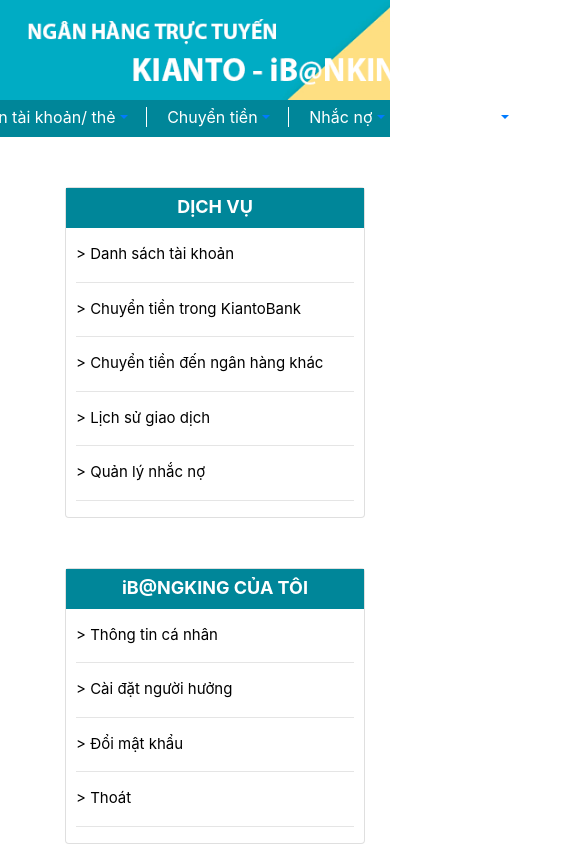
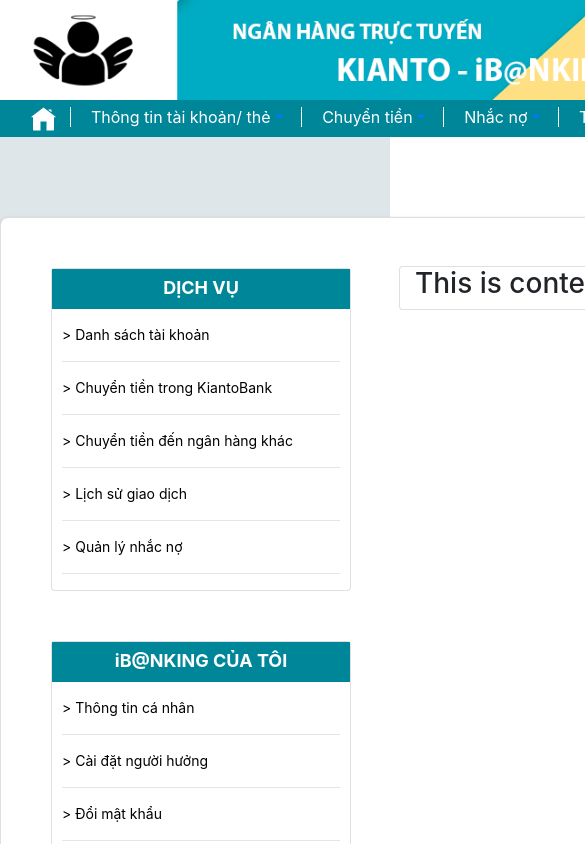
Before and after one commit to NguyenDat251/internet-banking, a React (Create React App) app in the folder frontend/: page /dashboard in a window 390 px wide. Shown: the top 844 px of the page, 585 px wide, since content can reach past the window. Built offline with nearby package versions, Linux system fonts and the light colour scheme.

Commit message:
add responsive for layout dashboard

```diff
--- a/frontend/src/pages/customer/homePage/components/menu/menu.jsx
+++ b/frontend/src/pages/customer/homePage/components/menu/menu.jsx
@@ -11,7 +11,7 @@
     const [isAccountDropdown, setIsAccountDropDown] = useState(false);
   return (
     <nav className="custom-navbar navbar-expand navbar-light bg-color w-100 justify-content-center">
-      <a className href={match.url}>
+      <a className href={`${match.url}`}>
         <img
           src="/assets/home_icon.svg"
           width="25"
--- a/frontend/src/pages/customer/homePage/components/menu/menu.scss
+++ b/frontend/src/pages/customer/homePage/components/menu/menu.scss
@@ -1,14 +1,12 @@
-.bg-color {
-  background-color: #008699 !important;
-}
 
-.custom-navbar {
+.custom-navbar.bg-color {
   position: relative;
   display: flex;
+  min-width: 700px;
   align-items: center;
   padding-left: 5rem;
   padding-right: 5rem;
-}
+  background-color: #008699 !important;
 
   .divider-vertical {
     height: 40px;
@@ -36,3 +34,4 @@
   .nav-dropdown-bound{
       height: 37px;
   }
+}
--- a/frontend/src/pages/customer/homePage/components/sidebar/sidebar.jsx
+++ b/frontend/src/pages/customer/homePage/components/sidebar/sidebar.jsx
@@ -20,8 +20,8 @@
 
     let servicesComponents = Services.map((item, index) => {
         return(
-            <div>
-            <li key={index} className={'nav'}>
+            <div key={index}>
+            <li className={'nav'}>
                 <NavLink className='navLink' activeClassName={'activeNavLink'} to={item.url}>> {item.name}</NavLink>
             </li>
             <hr/>
@@ -31,8 +31,8 @@
 
     let accountComponents = Account.map((item, index) => {
         return(
-            <div>
-            <li key={index} className={'nav'}>
+            <div key={index}>
+            <li className={'nav'}>
                 <NavLink className='navLink' activeClassName={'activeNavLink'} to={item.url}>> {item.name}</NavLink>
             </li>
             <hr/>
@@ -40,7 +40,7 @@
         )
     })
     return (
-        <div>
+        <div className = "sideBarContainer">
             <div className='leftNavContainer card'>
                 <div className="title">
                     <span className="text-white font-weight-bold">DỊCH VỤ</span>
@@ -51,7 +51,7 @@
             </div>
             <div className='leftNavContainer card'>
                 <div className="title">
-                    <span className="text-white font-weight-bold">iB@NGKING CỦA TÔI</span>
+                    <span className="text-white font-weight-bold">iB@NKING CỦA TÔI</span>
                 </div>
                 <ul>
                     {accountComponents}
--- a/frontend/src/pages/customer/homePage/components/sidebar/sidebar.scss
+++ b/frontend/src/pages/customer/homePage/components/sidebar/sidebar.scss
@@ -1,20 +1,25 @@
+.sideBarContainer{
+  width: 350px;
+  display: inline-block;
+  box-sizing: border-box;
+}
+
 .leftNavContainer {
   margin: 50px;
   position: absolute;
   width: 300px;
-  display: block;
+  display: inline-block;
   box-sizing: border-box;
-  height: 100%;
 
   .navLink {
-    font-size: 15px;
+    font-size: 14px;
     padding-top: 15px;
     list-style-type: none;
     color: #000000;
   }
   a.activeNavLink {
     font-weight: bold;
-    font-size: 15px;
+    font-size: 14px;
     list-style-type: none;
     color: #000000;
   }
--- a/frontend/src/pages/customer/homePage/homepage.component.js
+++ b/frontend/src/pages/customer/homePage/homepage.component.js
@@ -1,15 +1,27 @@
 import React from 'react';
 import NavBar from './components/menu/menu';
-import SideBar from './components/sidebar/sidebar'
+import SideBar from './components/sidebar/sidebar';
 import './homepage.component.scss';
+import { useRouteMatch, Switch, Route } from 'react-router-dom';
 
 const customerHomepage = () => {
+  let { path, url } = useRouteMatch;
+  console.log(path);
   return (
     <div className="home-page">
       <div className="banner float-left" />
       <NavBar />
-      <div className="container">
-        <SideBar/>
+      <div className="container card custom">
+        <div className="row">
+          <SideBar className="col" />
+          <div className="rightContentContainer card mt-5 ml-5 mr-5 col">
+            <Switch>
+              <Route exact path={path}>
+                <h3>This is content</h3>
+              </Route>
+            </Switch>
+          </div>
+        </div>
       </div>
     </div>
   );
--- a/frontend/src/pages/customer/homePage/homepage.component.scss
+++ b/frontend/src/pages/customer/homePage/homepage.component.scss
@@ -1,10 +1,29 @@
-.home-page{
-    .banner{
-        background-image: url("/assets/banner.png");
-        height: 100px;
-        width: 100vw;
-        background-repeat: no-repeat;
-        background-size: cover;
-        background-position: center;
+.home-page {
+  background-color: #dfe6e9;
+  height: 150vh;
+  .banner {
+    background-image: url('/assets/banner.png');
+    height: 100px;
+    width: 100vw;
+    min-width: 800px;
+    background-repeat: no-repeat;
+    background-size: cover;
+    background-position: center;
+  }
+
+  .container.custom{
+    margin-top: 80px;
+    box-shadow: 0.005em 0.1rem 0.2rem rgba(0, 0, 0, 0.3) !important;
+    border-radius: 0.5rem !important;
+    margin-left: auto;
+    margin-right: auto;
+    min-width: 1138px;
+    .rightContentContainer {
+      display: inline-block;
+      height: 100%;
+      margin-right: auto;
+      margin-left: auto;
+      min-width: 640px;
     }
+  }
 }
```
Lines whose indentation alone changed are shown as unchanged.
